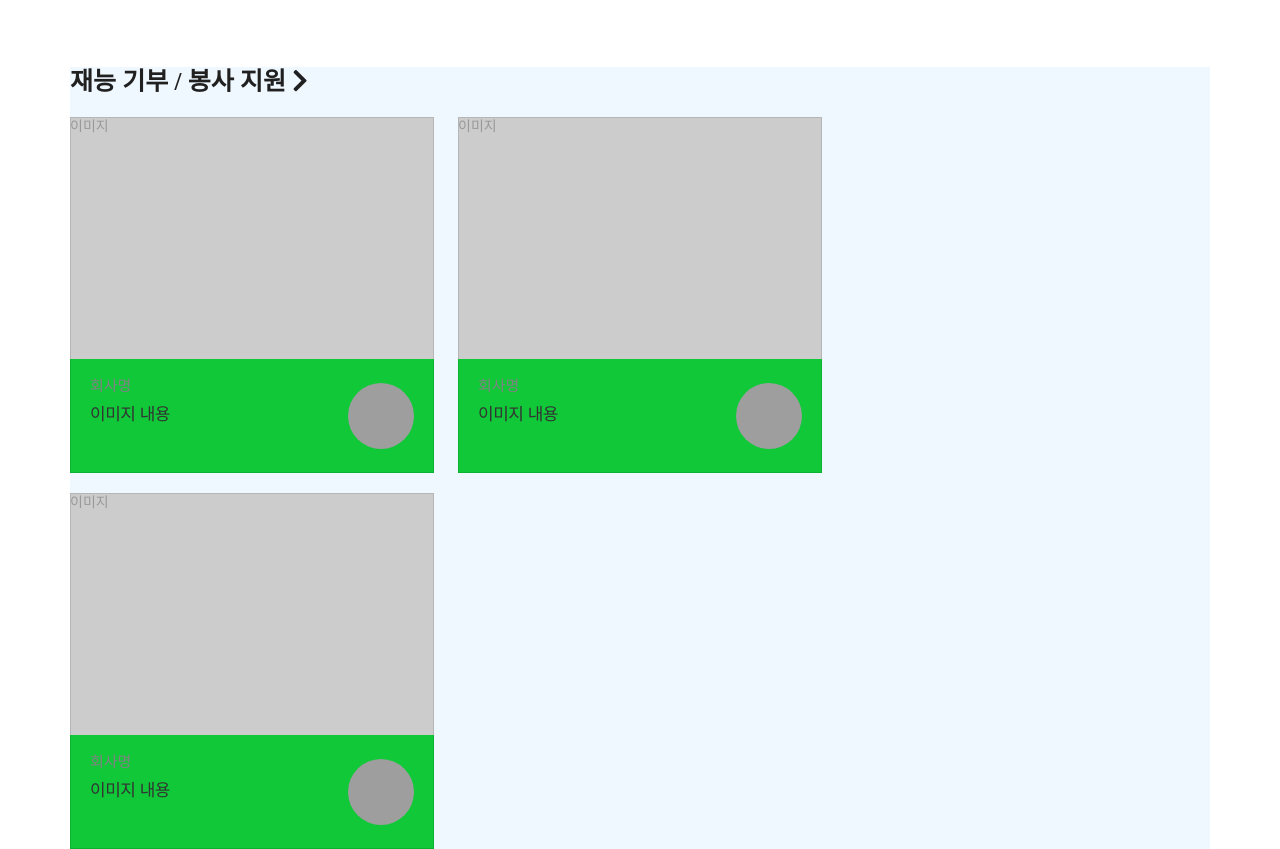
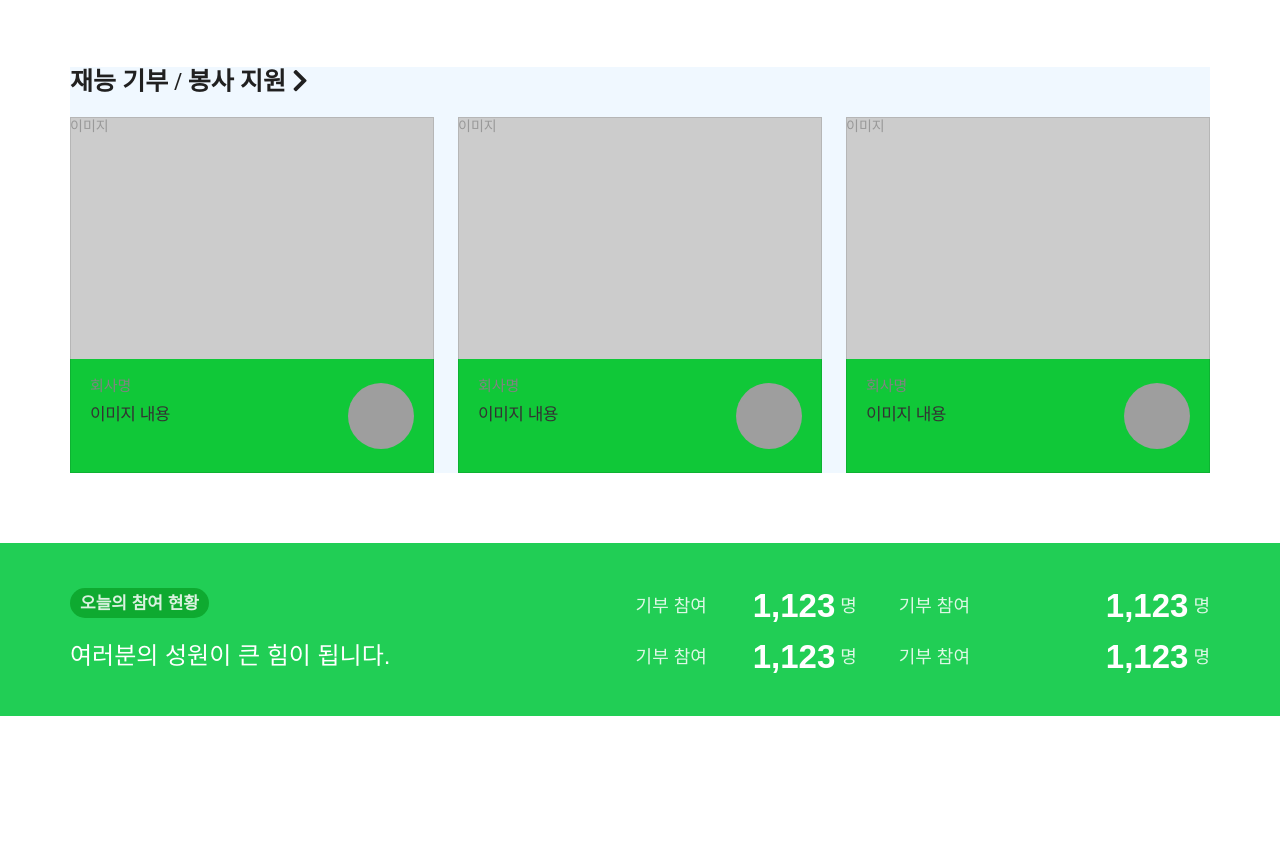
Before and after one commit to wjdghks6063/homepage, a plain HTML site: page 홈페이지_기본_레이아웃/index.html in a window 1280 px wide. Shown: the part 1307-2156 px from the top of the page. After the commit the page ends 2023 px from the top, so only its background shows below. Drawn offline with Linux system fonts and the light colour scheme; grey boxes are pictures that could not be loaded.

Commit message:
2021-12-22 하루 기부금액 끝

```diff
--- a/홈페이지_기본_레이아웃/css/base.css
+++ b/홈페이지_기본_레이아웃/css/base.css
@@ -103,13 +103,10 @@ address,strong{font-style:normal; font-weight:normal;}
     border-top: 1px solid #e1e1e1;
 
 }
-
 .main-box2{
 	position: relative;
     transition: background-color .5s;
 }
-
-
 .slick-slider{
     position: relative;
     display: block;
@@ -125,7 +122,7 @@ address,strong{font-style:normal; font-weight:normal;}
     touch-action: pan-y;
     -webkit-tap-highlight-color: transparent;
 }
-
+/*배너 왼쪽 오른쪽 버튼*/
 .ban-left-btn{
     left: 50%;
     margin: 35px 0 0 -620px;
@@ -151,7 +148,6 @@ address,strong{font-style:normal; font-weight:normal;}
     transform: rotate(
         179deg) translateY(50%);
 }
-
 .ban-right-btn{
     right: 50%;
     margin: 35px -620px 0 0;
@@ -177,13 +173,12 @@ address,strong{font-style:normal; font-weight:normal;}
     color: #b1df8e;
     font-size: 30px;
 }
-
 .slick-list{
     transform: translateZ(0);
     overflow: visible;
     /*표시용 지울것 ! */ background-color: rgb(231, 124, 124);
 }
-
+/*상위 배너 */
 .box-img{
     position: relative;
     display: block!important;
@@ -207,7 +202,7 @@ address,strong{font-style:normal; font-weight:normal;}
     background-image:url(../img/1.png);
 }
 
-/*중간 자금 운용 현황*/
+/*후원금 사용 공개 내역*/
 .mid-money-box{
     width: 1140px;
     margin: 55px auto 0;
@@ -354,6 +349,9 @@ address,strong{font-style:normal; font-weight:normal;}
     margin: 20px 24px 0 0;
     background-color: #10c838;
 }
+.ability-box .ability-content-a:last-child{ /*ability-box의 마지막 박스에 magin을 주지않아 꽉 채운다.*/
+    margin:20px 0 0 0;
+}
 .ability-content-a::after{
     position: absolute;
     top: 0;
@@ -403,3 +401,76 @@ address,strong{font-style:normal; font-weight:normal;}
     margin-top: -33px;
     border-radius: 50%;
 }
+/*기부 금액 현황-----------------------------------------------------*/
+.uses-today-box{
+    margin-top: 70px;
+    background-color: #21ce55;
+}
+.uses-today-sec-box{
+    position: relative;
+    width: 1140px;
+    margin: 0 auto;
+    padding: 45px 0;
+    font-family: NanumSquareWebFont,dotum,Sans-serif;
+    line-height: 1.2;
+}
+.donation-today-h3{
+    display: inline-block;
+    padding: 6px 10px 4px;
+    border-radius: 15px;
+    background-color: #0eaa30;
+    font-size: 17px;
+    color: hsla(0,0%,100%,.85);
+    vertical-align: top;
+}
+.donation-today-msg{
+    display: block;
+    margin-top: 24px;
+    font-size: 24px;
+    color: #fff;
+}
+.donation-today-text-box{
+    position: absolute;
+    top: 45px;
+    right: 0;
+    width: 650px;
+    text-align: right;
+}
+.donation-today-text-small-box{
+    display: inline-block;
+    margin-bottom: 15px;
+    vertical-align: top;
+}
+.donation-today-text-small-box:after {
+    display: block;
+    clear: both;
+    content: "";
+}
+/*오늘의 후원 금액 표시 글자 및 숫자*/
+.donation-t-msg-box{
+    float: left;
+    margin-right: 20px;
+    margin-left: 38px;
+}
+.donation-t-num-box{
+    overflow: hidden;
+}
+.donation-t-msg-box, .donation-t-num-box { /*2가지 클래스에 속성을 준다.*/
+    font-size: 18px;
+    line-height: 36px;
+    color: hsla(0,0%,100%,.85);
+}
+.donation-today-text-small-box:nth-child(odd) .donation-t-num-box {
+    width: 130px;
+}
+.donation-today-text-small-box:nth-child(2n) .donation-t-num-box {
+    width: 220px;
+}
+
+.donation-t-money{
+    display: inline-block;
+    font-size: 33px;
+    font-weight: 700;
+    color: #fff;
+    vertical-align: top;
+}
--- a/홈페이지_기본_레이아웃/index.html
+++ b/홈페이지_기본_레이아웃/index.html
@@ -175,6 +175,39 @@
             </div>
         </a>
     </div>
+<!--기부된 금액 표시-->
+    <div class="uses-today-box">
+        <div class="uses-today-sec-box">
+            <h3 class="donation-today-h3">오늘의 참여 현황</h3>
+            <span class="donation-today-msg">여러분의 성원이 큰 힘이 됩니다.</span>
+            <dl class="donation-today-text-box">
+                <div class="donation-today-text-small-box">
+                    <dt class="donation-t-msg-box">기부 참여</dt>
+                    <dd class="donation-t-num-box">
+                        <span class="donation-t-money">1,123</span> 명
+                    </dd>
+                </div>
+                <div class="donation-today-text-small-box">
+                    <dt class="donation-t-msg-box">기부 참여</dt>
+                    <dd class="donation-t-num-box">
+                        <span class="donation-t-money">1,123</span> 명
+                    </dd>
+                </div>
+                <div class="donation-today-text-small-box">
+                    <dt class="donation-t-msg-box">기부 참여</dt>
+                    <dd class="donation-t-num-box">
+                        <span class="donation-t-money">1,123</span> 명
+                    </dd>
+                </div>
+                <div class="donation-today-text-small-box">
+                    <dt class="donation-t-msg-box">기부 참여</dt>
+                    <dd class="donation-t-num-box">
+                        <span class="donation-t-money">1,123</span> 명
+                    </dd>
+                </div>
+            </dl>
+        </div>
+    </div>
 
 </div>
 </div>
```
Lines whose indentation alone changed are shown as unchanged.
